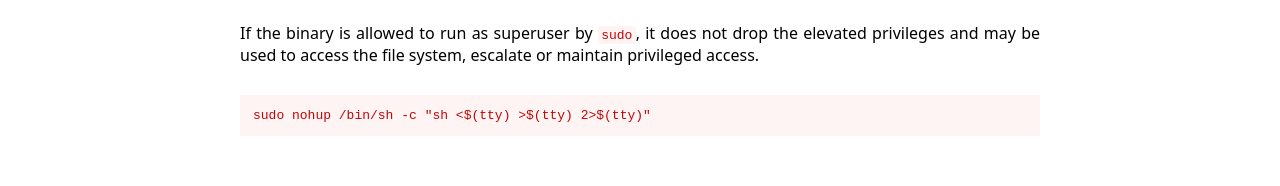
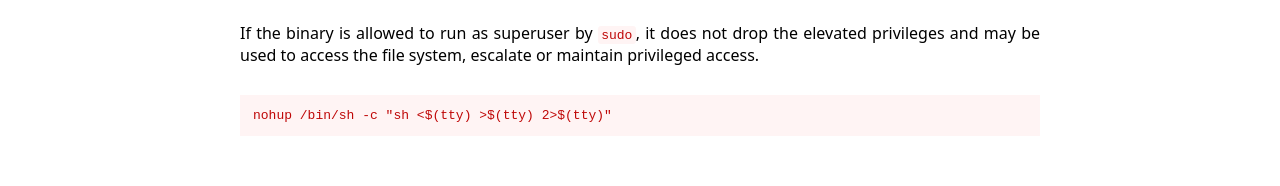
Before and after one commit to GTFOBins/GTFOBins.github.io, a Jekyll site: the page built from _gtfobins/nohup.md, in a window 1280 px wide. Shown: the part 866-1052 px from the top of the page. Built offline with Jekyll 4.4.1, drawn with Linux system fonts in a browser that asks for light colours.

```diff
--- a/_gtfobins/nohup.md
+++ b/_gtfobins/nohup.md
@@ -8,7 +8,7 @@ functions:
         nohup "$COMMAND"
         cat nohup.out
   sudo:
-    - code: sudo nohup /bin/sh -c "sh <$(tty) >$(tty) 2>$(tty)"
+    - code: nohup /bin/sh -c "sh <$(tty) >$(tty) 2>$(tty)"
   suid:
     - code: sudo nohup /bin/sh -p -c "sh -p <$(tty) >$(tty) 2>$(tty)"
 ---
```
